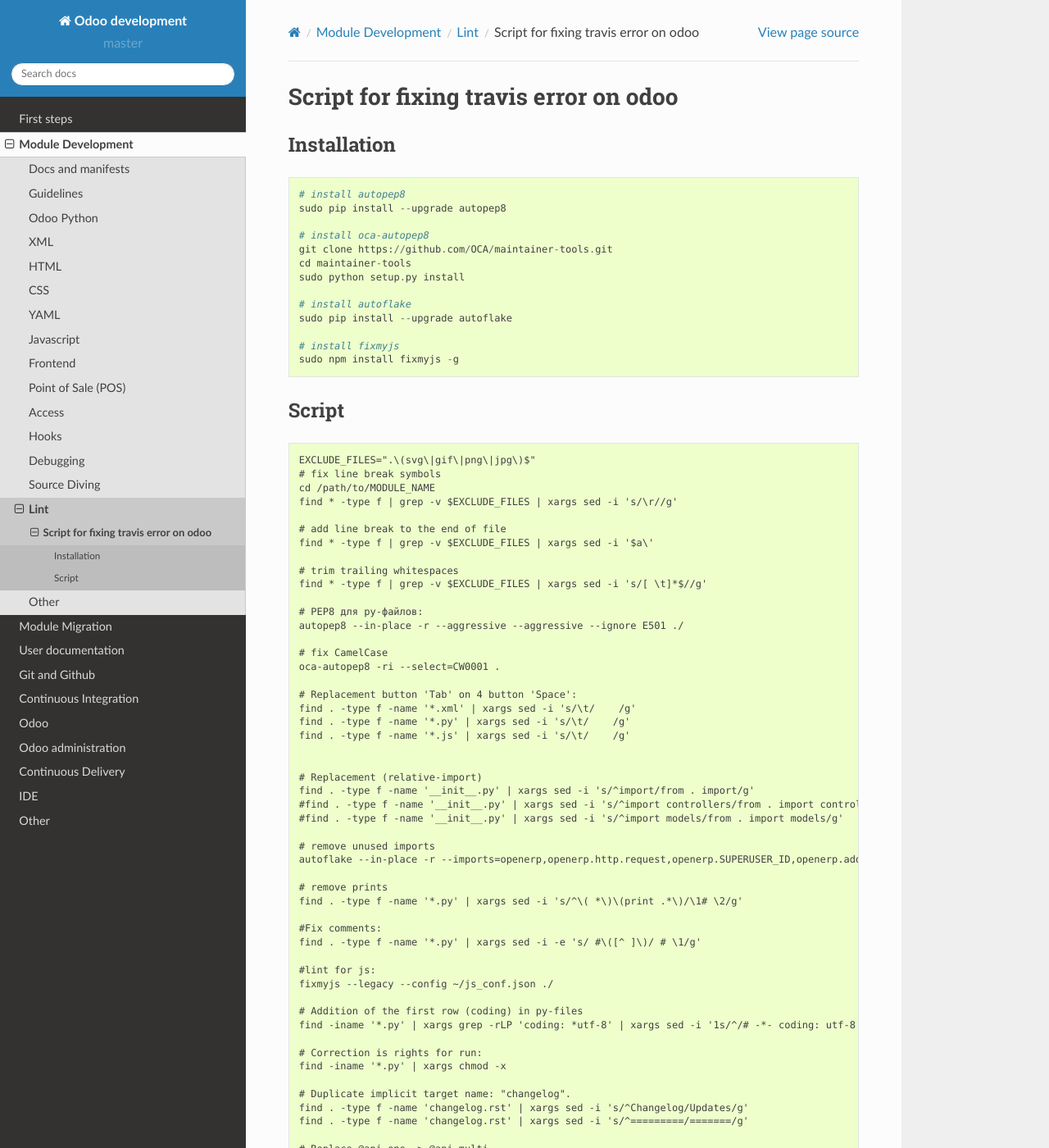
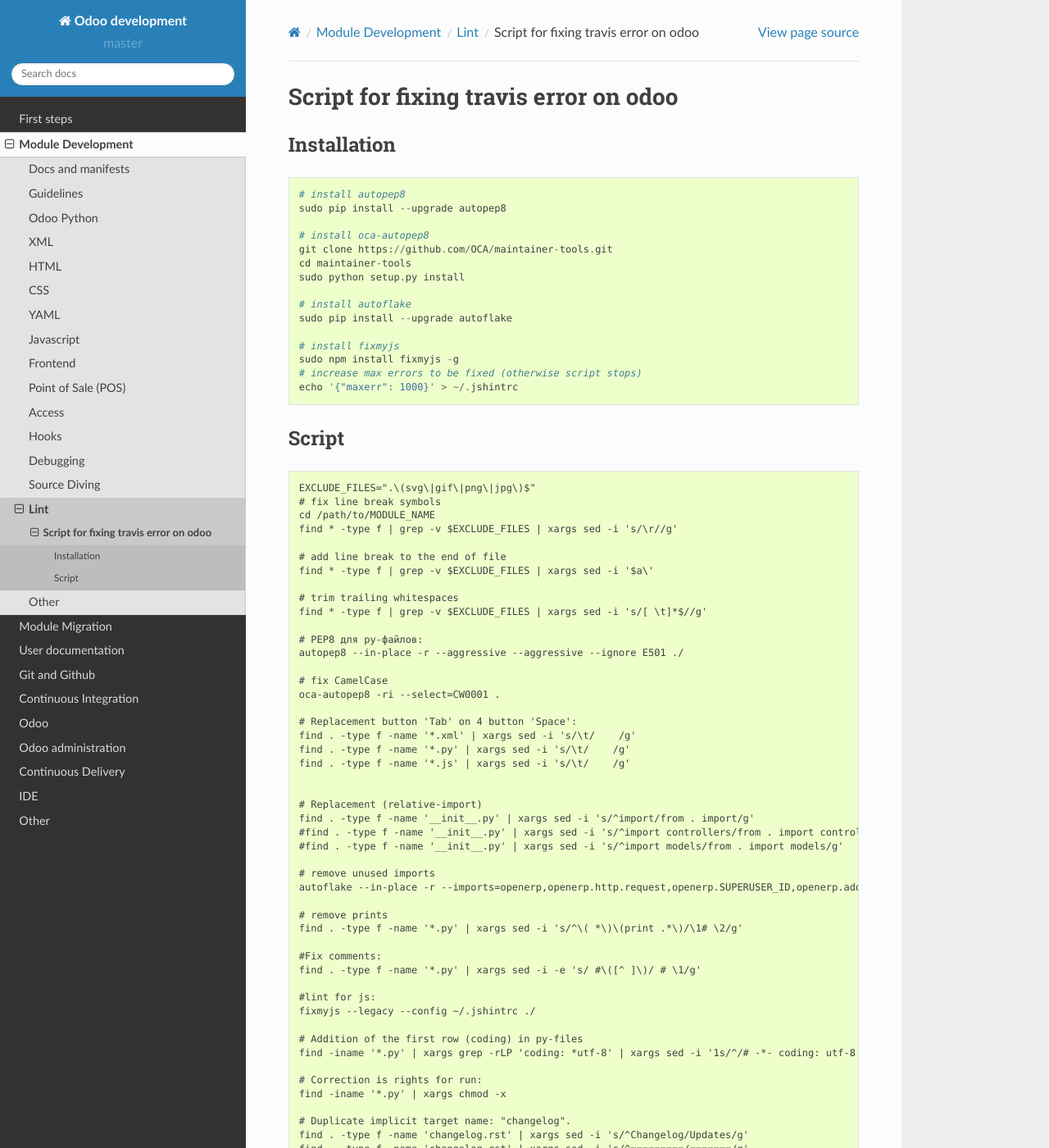
Before and after one commit to itpp-labs/odoo-development, a Sphinx documentation site: the page built from docs/dev/lint/fix-travis.rst, in a window 1280 px wide and 1400 px high. Shown: the whole window at 82% size. Built offline with Sphinx 7.4.7 and the Read the Docs theme 2.0.0, drawn with Linux system fonts in a browser that asks for light colours; pages that are not in the unit, such as notebooks, are missing from menus; some of the changed text lies outside the part shown.

Commit message:
fix-travis: note about creating config for fixmyjs

```diff
--- a/docs/dev/lint/fix-travis.rst
+++ b/docs/dev/lint/fix-travis.rst
@@ -19,6 +19,8 @@
 
     # install fixmyjs
     sudo npm install fixmyjs -g
+    # increase max errors to be fixed (otherwise script stops)
+    echo '{"maxerr": 1000}' > ~/.jshintrc
 
 Script
 ======
@@ -62,7 +64,7 @@
     find . -type f -name '*.py' | xargs sed -i -e 's/ #\([^ ]\)/ # \1/g'
 
     #lint for js:
-    fixmyjs --legacy --config ~/js_conf.json ./
+    fixmyjs --legacy --config ~/.jshintrc ./
 
     # Addition of the first row (coding) in py-files
     find -iname '*.py' | xargs grep -rLP 'coding: *utf-8' | xargs sed -i '1s/^/# -*- coding: utf-8 -*-\n/'
```
